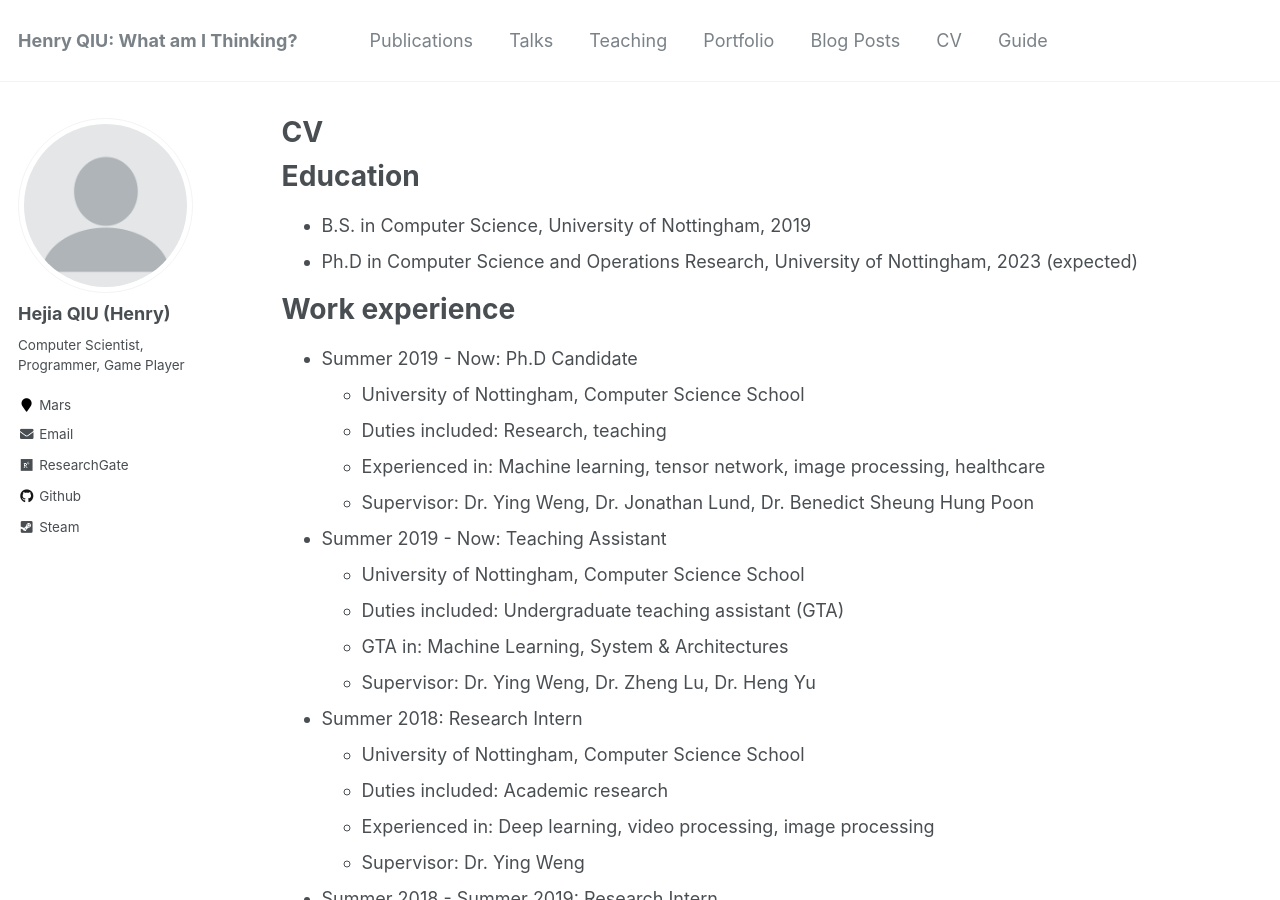
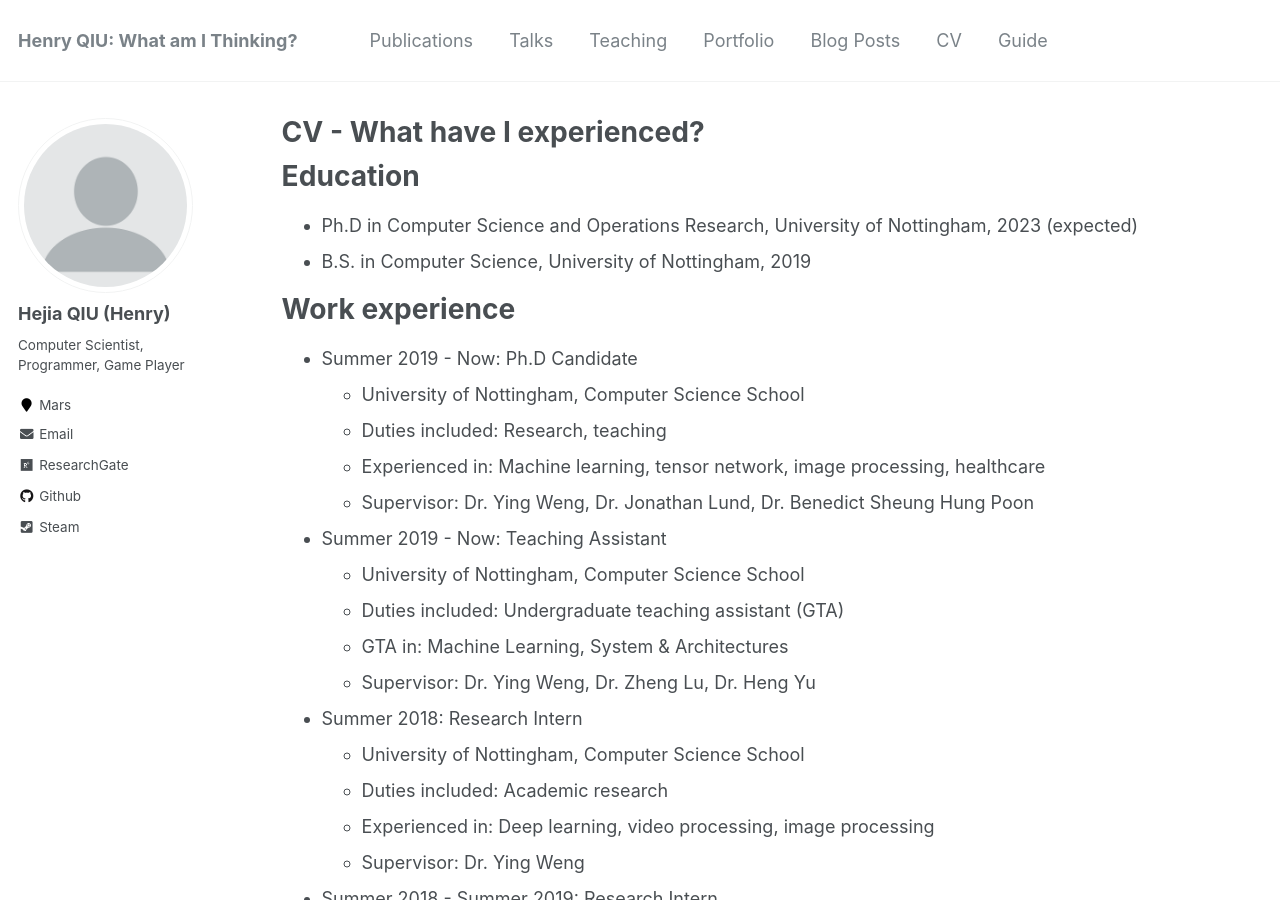
Before and after one commit to HenryJaQiu/HenryJaQiu.github.io, a Jekyll site: the page built from _pages/cv.md, in a window 1280 px wide and 900 px high. Built offline with Jekyll 4.4.1, drawn with Linux system fonts in a browser that asks for light colours.

Commit message:
Update cv.md

```diff
--- a/_pages/cv.md
+++ b/_pages/cv.md
@@ -1,6 +1,6 @@
 ---
 layout: archive
-title: "CV"
+title: "CV - What have I experienced?"
 permalink: /cv/
 author_profile: true
 redirect_from:
@@ -11,8 +11,9 @@ redirect_from:
 
 Education
 ======
+
+* Ph.D in Computer Science and Operations Research, University of Nottingham, 2023 (expected)
 * B.S. in Computer Science, University of Nottingham, 2019
-* Ph.D in Computer Science and Operations Research, University of Nottingham, 2023 (expected)
 
 Work experience
 ======
```
